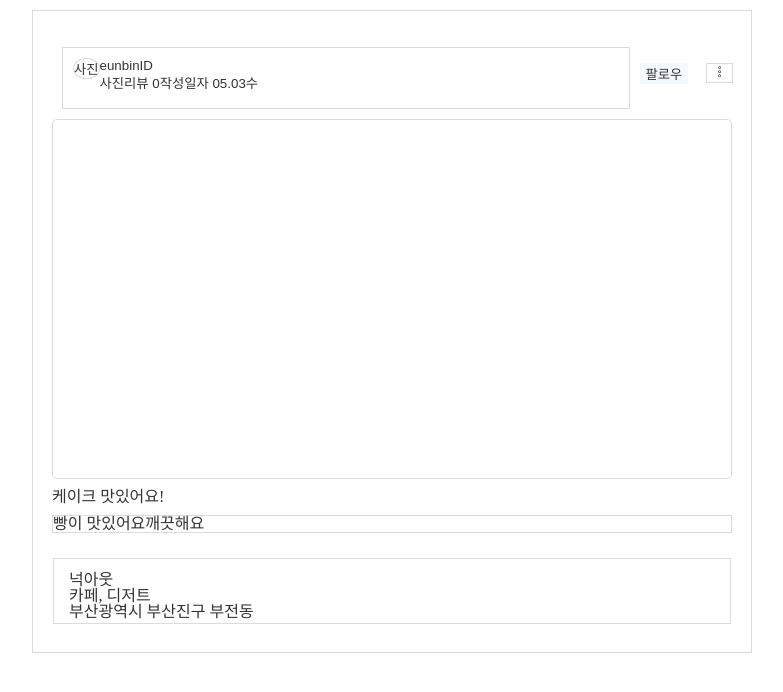
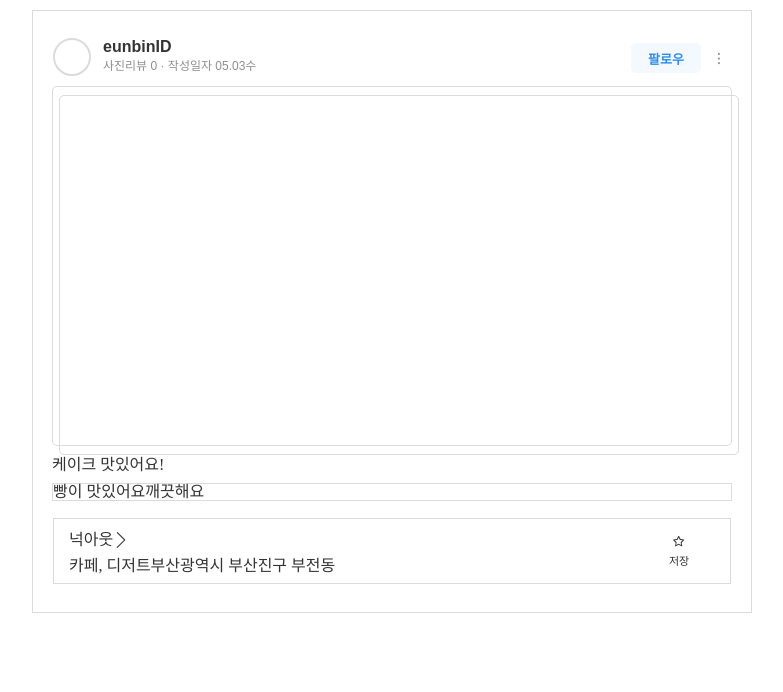
Before and after one commit to KORIT-PKKK/PKKK-protfolio, a React (Create React App) app in the folder fornt_pkkk/: page /feed in a window 1280 px wide. Shown: the top 692 px of the page, without its empty margins (248-1031 px from the left). Built offline with nearby package versions, Linux system fonts and the light colour scheme.

Commit message:
2023.05.04 피드 제작 진행중

```diff
--- a/fornt_pkkk/src/pages/feed/Feed.js
+++ b/fornt_pkkk/src/pages/feed/Feed.js
@@ -1,7 +1,9 @@
 /** @jsxImportSource @emotion/react */
 import React from 'react';
 import * as S from './style/FeedStyle';
-import { CiMenuKebab } from 'react-icons/ci';
+import { AiOutlineStar } from 'react-icons/ai';
+import { SlArrowRight } from 'react-icons/sl';
+
 
 
 const Feed = () => {
@@ -9,12 +11,15 @@ const Feed = () => {
         <div css={S.feed}>
             <header css={S.header}>
                 <button css={S.profile}>
-                    <div css={S.profilePicture}>사진</div>
+                    <div css={S.profilePictureBox}>
+                        <div css={S.profilePicture}></div>
+                    </div>
                     <div>
-                        <div css={S.profileInfo}>eunbinID</div>
-                        <div css={S.profileInfo}>
-                            <span>사진리뷰 0</span>
-                            <span>작성일자 05.03수</span>
+                        <div css={S.profileID}>eunbinID</div>
+                        <div>
+                            <span css={S.profileInfo}>사진리뷰 0</span>
+                            <span css={S.profileInfo}> · </span>
+                            <span css={S.profileInfo}>작성일자 05.03수</span>
                         </div>
                     </div>
                 </button>
@@ -22,11 +27,13 @@ const Feed = () => {
                     <button css={S.followButton}>팔로우</button>
                 </div>
                 <div css={S.block}>
-                    <button css={S.blockButton}><CiMenuKebab /></button>
+                    <button css={S.blockButton}>⁝</button>
                 </div>
             </header>
             <main css={S.main}>
-                <div css={S.picture}></div>
+                <button css={S.pictureButton}>
+                    <div css={S.picture}></div>
+                </button>
                 <div css={S.detail}>
                     케이크 맛있어요!
                 </div>
@@ -35,16 +42,24 @@ const Feed = () => {
                     <div>깨끗해요</div>
                 </div>
             </main>
-            <footer css={S.footer}>
-                <div>
+            <footer>
+                <div css={S.footer}>
                     <div css={S.place}>
-                        <div>넉아웃</div>
-                        <div>
-                            <div>카페, 디저트</div>
-                            <div>부산광역시 부산진구 부전동</div>
+                        <div css={S.placeDetail}>
+                            <div>넉아웃</div>
+                            <div><SlArrowRight/></div>
+                        </div>
+                        <div css={S.placeDetail}>
+                            <span>카페, 디저트</span>
+                            <span>부산광역시 부산진구 부전동</span>
                         </div>
                     </div>
-                    <div css={S.favorites}></div>
+                    <div css={S.favorites}>
+                        <button css={S.favoritesButton}>
+                            <div><AiOutlineStar /></div>
+                            <div css={S.favoritesDetail}>저장</div>
+                        </button>
+                    </div>
                 </div>
             </footer>
         </div>
--- a/fornt_pkkk/src/pages/feed/style/FeedStyle.js
+++ b/fornt_pkkk/src/pages/feed/style/FeedStyle.js
@@ -7,7 +7,7 @@ export const feed = css`
     flex-direction: column;
     padding: 26px 20px 28px;
     width: 720px;
-    height: auto;
+    height: 100%;
     margin: 10px auto;
     background-color: white;
     border: 1px solid #dbdbdb;
@@ -17,50 +17,72 @@ export const header = css`
     display: flex;
     align-items: center;
     width: 680px;
-    height: auto;
+    height: 42px;
 `;
 
 export const profile = css`
-    text-align: left;
-    border: 1px solid #dbdbdb;
+    border: 1px solid white;
     display: flex;
-    width: 597px;
+    width: 100%;
     height: 62px;
-    margin: 10px;
+    margin: -10px;
     padding: 10px;
     background-color: white;
 `;
 
+export const profilePictureBox = css`
+    width: 42px;
+    height: 42px;
+    margin: 0px 8px 0px 0px;
+`;
+
 export const profilePicture = css`
     text-align: left;
-    border: 1px solid #dbdbdb;
+    border: 2px solid #dbdbdb;
     border-radius: 50%;
+    width: 38px;
+    height: 38px;
+`;
+
+export const profileID = css`
+    text-align: left;
+    font-size: 16px;
+    font-weight: 600;
 `;
 
 export const profileInfo = css`
     text-align: left;
+    font-size: 12px;
+    color: #8F8F8F;
 `;
 
 export const follow = css`
+    padding: 5px;
     justify-content: center;
-    width: 70px;
-    height: 30px;
 `;
 
 export const followButton = css`
+    width: 70px;
+    height: 30px;
+    font-weight: 600;
+    font-size: 13px;
     border: #F3F9FE;
+    border-radius: 5px;
     background-color: #F3F9FE;
+    color: #2D8DEE;
 `;
 
 export const block = css`
     justify-content: center;
-    width: 26px;
-    height: 30px;
 `;
 
 export const blockButton = css`
-    border: 1px solid #dbdbdb;
+    border: 1px solid white;
     background-color: white;
+    color: #8F8F8F;
+    font-size: 16px;
+    width: 26px;
+    height: 30px;
 `;
 
 export const main = css`
@@ -68,9 +90,19 @@ export const main = css`
     height: 439px;
 `;
 
+export const pictureButton = css`
+    width: 680px;
+    height: 360px;
+    margin: 7px 0px 0px 0px;
+    border: 1px solid #dbdbdb;
+    border-radius: 5px;
+    background-color: white;
+`;
+
 export const picture = css`
     width: 680px;
     height: 360px;
+    margin: 7px 0px 0px 0px;
     border: 1px solid #dbdbdb;
     border-radius: 5px;
 `;
@@ -102,7 +134,23 @@ export const place = css`
     height: 20px;
 `;
 
+export const placeDetail = css`
+    display: flex;
+    margin: 0px 0px 7px 0px;
+`;
+
 export const favorites = css`
-    width: 26px;
+    display: flex;
+    text-align: right;
+    width: 39px;
     height: 39px;
 `;
+
+export const favoritesButton = css`
+    background-color: white;
+    border: 1px solid white;
+`;
+
+export const favoritesDetail = css`
+    font-size: 11px;
+`;
```
